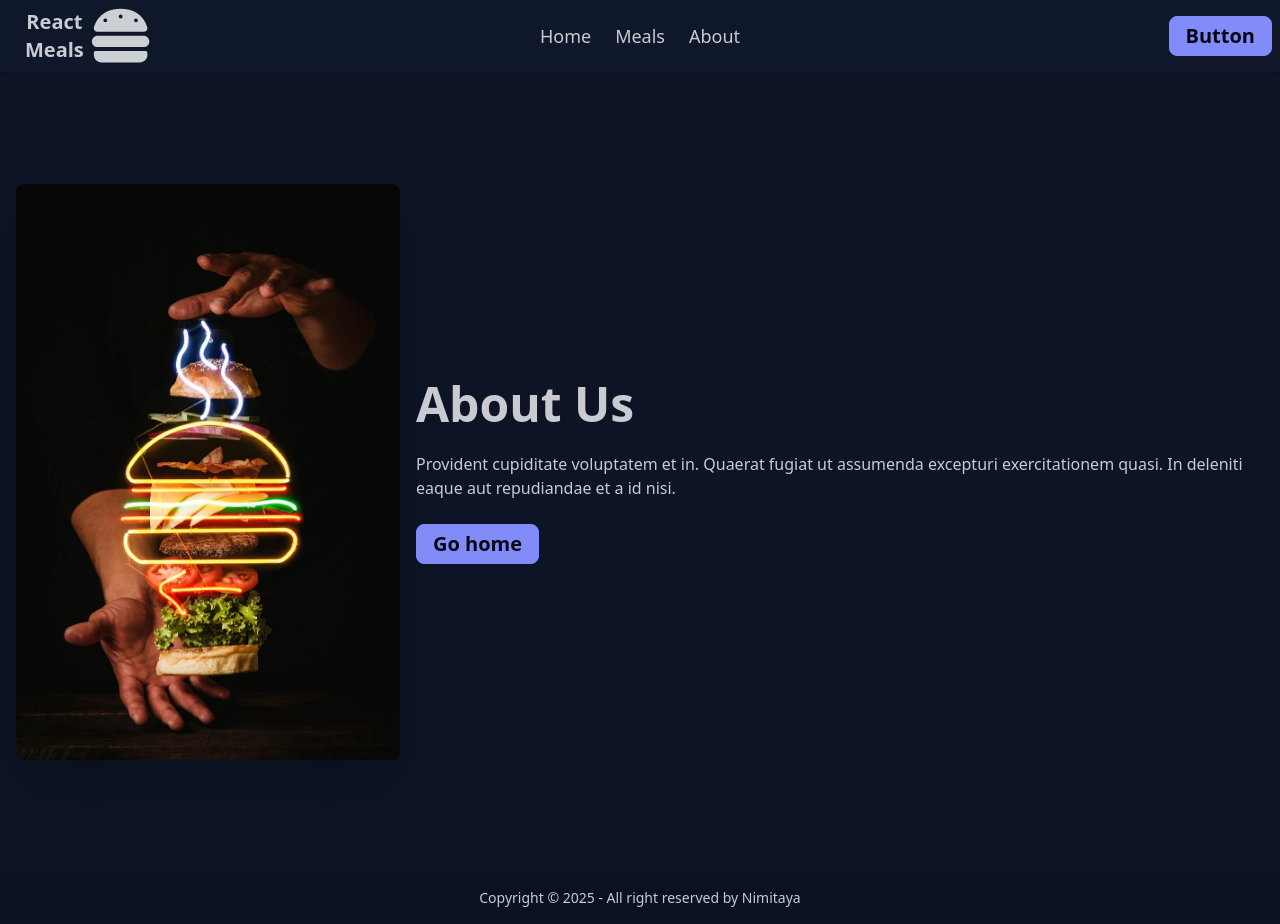
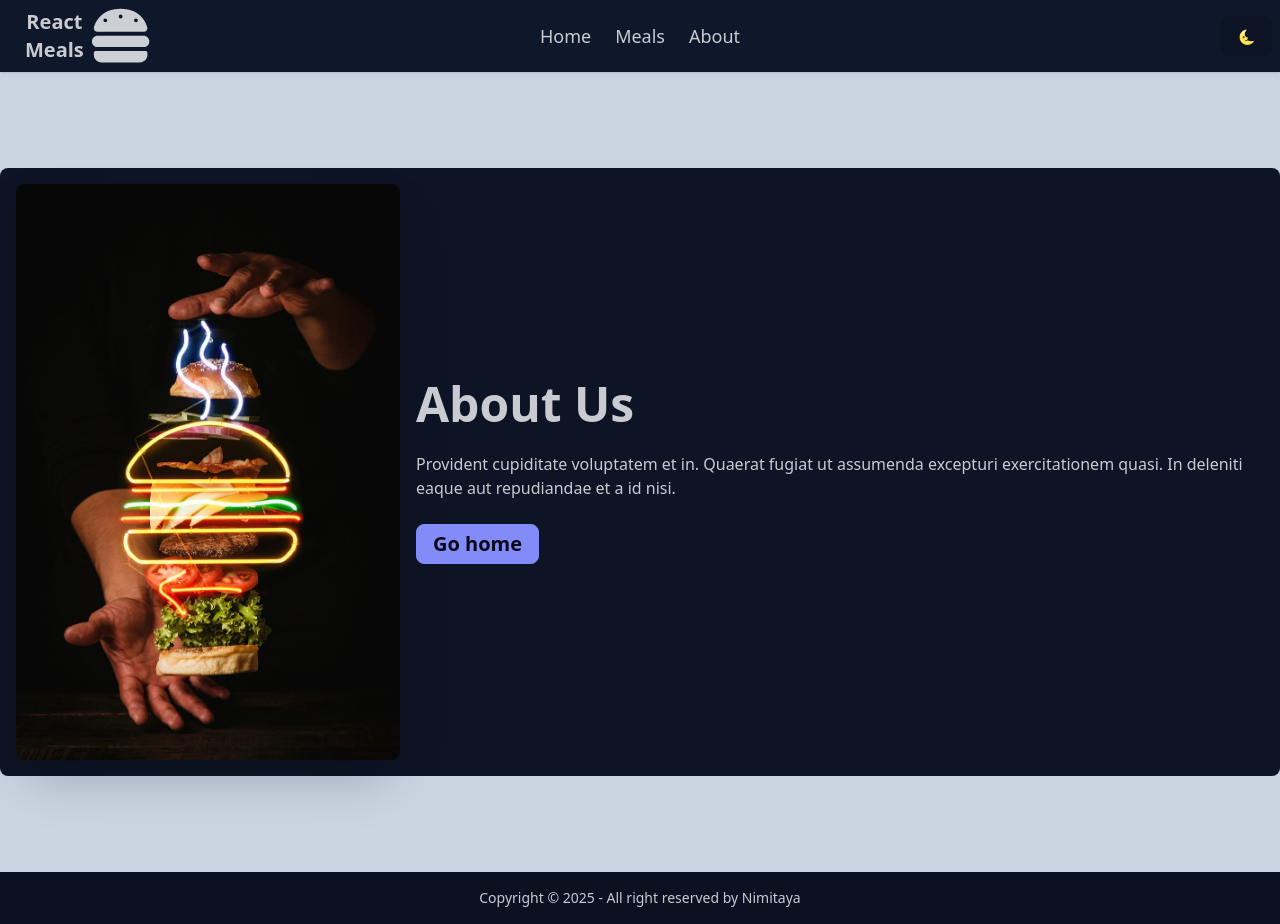
Before and after one commit to nimitaya/meals-app, a React (Vite) app: page /about in a window 1280 px wide. Built offline with nearby package versions, Linux system fonts and the light colour scheme.

Commit message:
add Dark-Light-Mode

```diff
--- a/src/App.jsx
+++ b/src/App.jsx
@@ -5,21 +5,23 @@ import Meals from "./pages/Meals";
 import MealDetails from "./pages/MealDetails";
 import About from "./pages/About";
 import Error from "./pages/Error";
+import DarkModeProvider from "./contexts/DarkMode";
 
 function App() {
   return (
     <>
       <BrowserRouter>
+        <DarkModeProvider>
           <Routes>
             <Route path="/" element={<NavLayout />}>
               <Route index element={<Home />} />
               <Route path="meals" element={<Meals />} />
-            {/* TODO Route mit Parameter Einstellung */}
               <Route path="meals/:id" element={<MealDetails />} />
               <Route path="about" element={<About />} />
               <Route path="*" element={<Error />} />
             </Route>
           </Routes>
+        </DarkModeProvider>
       </BrowserRouter>
     </>
   );
--- a/src/components/Header.jsx
+++ b/src/components/Header.jsx
@@ -1,6 +1,10 @@
 import { NavLink, Link } from "react-router-dom";
+import { useContext } from "react";
+import { DarkModeContext } from "../contexts/DarkMode";
 
 const Header = () => {
+  const {isDarkMode, toggleDarkMode} = useContext(DarkModeContext)
+
   return (
     <header data-theme="night">
       <nav className="navbar bg-base-100 shadow-sm">
@@ -57,7 +61,9 @@ const Header = () => {
           </ul>
         </div>
         <div className="navbar-end">
-          <a  className="btn btn-secondary text-xl">Button</a>
+        <button onClick={toggleDarkMode} className="btn">
+            {isDarkMode ? "🌞" : "🌜"}
+          </button>
         </div>
       </nav>
     </header>
--- a/src/components/NavLayout.jsx
+++ b/src/components/NavLayout.jsx
@@ -1,14 +1,22 @@
-import { Outlet } from "react-router-dom"
-import Header from "./Header"
-import Footer from "./Footer"
+import { Outlet } from "react-router-dom";
+import Header from "./Header";
+import Footer from "./Footer";
+import { useContext } from "react";
+import { DarkModeContext } from "../contexts/DarkMode";
 
 const NavLayout = () => {
+  const { isDarkMode } = useContext(DarkModeContext);
+
   return (
     <div data-theme="night">
-    <Header/>
-    <Outlet/>
-    <Footer/>
+      <div
+        className={`${isDarkMode ? "dark" : ""} bg-slate-300 dark:bg-base-200`}
+      >
+        <Header />
+        <Outlet />
+        <Footer />
+      </div>
     </div>
-  )
-}
-export default NavLayout
+  );
+};
+export default NavLayout;
--- /dev/null
+++ b/src/contexts/DarkMode.jsx
@@ -0,0 +1,20 @@
+import { createContext, useState } from "react";
+
+export const DarkModeContext = createContext();
+
+const DarkModeProvider = ({ children }) => {
+    const [isDarkMode, setIsDarkMode] = useState();
+
+    const toggleDarkMode = () => {
+        setIsDarkMode((isDarkMode) => !isDarkMode);
+      };
+
+    const valueObject = {isDarkMode, toggleDarkMode};
+
+    return (
+    <DarkModeContext.Provider value={valueObject}>
+      {children}
+    </DarkModeContext.Provider>
+  );
+};
+export default DarkModeProvider;
--- a/src/index.css
+++ b/src/index.css
@@ -1,4 +1,5 @@
 @import "tailwindcss";
+@custom-variant dark (&:where(.dark, .dark *));
 @plugin "daisyui" {
   themes: light --default, dark --prefersdark, night;
 }
--- a/src/pages/About.jsx
+++ b/src/pages/About.jsx
@@ -2,8 +2,8 @@ import { Link } from "react-router-dom";
 
 const About = () => {
   return (
-    <div className="hero bg-base-200 min-h-screen" data-theme="night">
-      <div className="hero-content flex-col lg:flex-row">
+    <div className="hero min-h-screen">
+      <div className="hero-content bg-base-200 flex-col lg:flex-row rounded-lg">
         <img
           src="src/assets/images/about.jpg"
           className="max-w-sm rounded-lg shadow-2xl"
--- a/src/pages/Meals.jsx
+++ b/src/pages/Meals.jsx
@@ -22,7 +22,6 @@ const Meals = () => {
 
   return (
     <main
-      data-theme="night"
       className="container mx-auto p-4 flex flex-wrap justify-center gap-8"
     >
       {meals.length > 0 ? (
```
Lines whose indentation alone changed are shown as unchanged.
